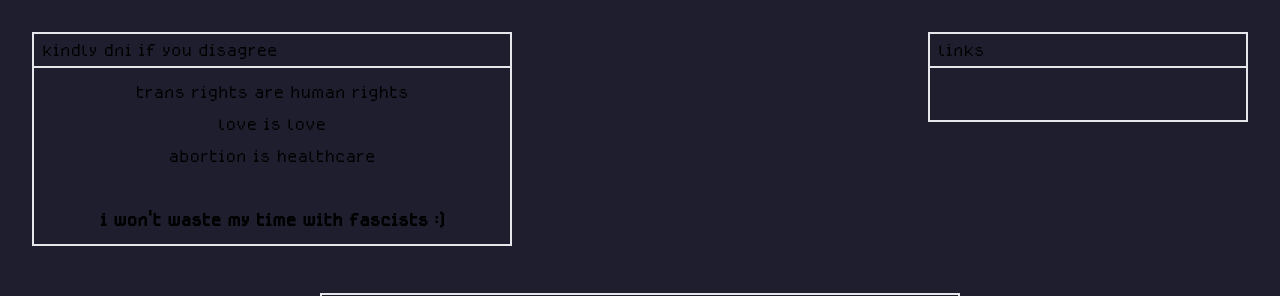
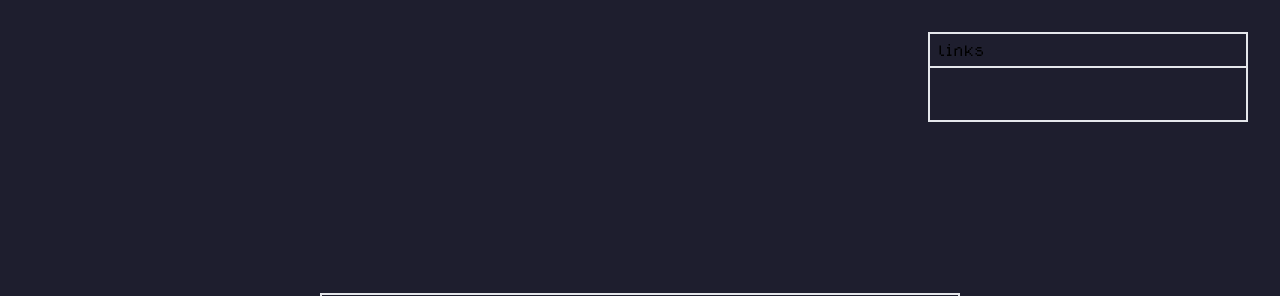
Before and after one commit to s4midev/s4mi.dev, a React (Vite) app: page / in a window 1280 px wide. Shown: the top 296 px of the page. Built offline with nearby package versions, Linux system fonts and the light colour scheme; some icons are missing; what @catppuccin/tailwindcss would draw is missing.

Commit message:
TOO MANY WINDOWS I BROKE THE FORMATTING

```diff
--- a/src/index.tsx
+++ b/src/index.tsx
@@ -35,20 +35,6 @@ function Window(props: {
 function App() {
 	return (
 		<div className="text-ctp-text bg-ctp-base flex justify-center items-center h-screen w-screen gap-2">
-			<Window
-				width="30rem"
-				title="kindly dni if you disagree"
-				class="top-8 left-8"
-			>
-				<div className="flex flex-col w-full items-center justify-center p-2 text-2xl">
-					<h1>trans rights are human rights</h1>
-					<h1>love is love</h1>
-					<h1>abortion is healthcare</h1>
-					<h1 className="mt-8 text-ctp-red font-bold">
-						i won't waste my time with fascists :)
-					</h1>
-				</div>
-			</Window>
 			<Window width="40rem" title="about">
 				<img src="pfp.png" className="h-40 m-2" />
 				<div className="flex flex-col flex-grow gap-2 items-center justify-center text-xl">
```
